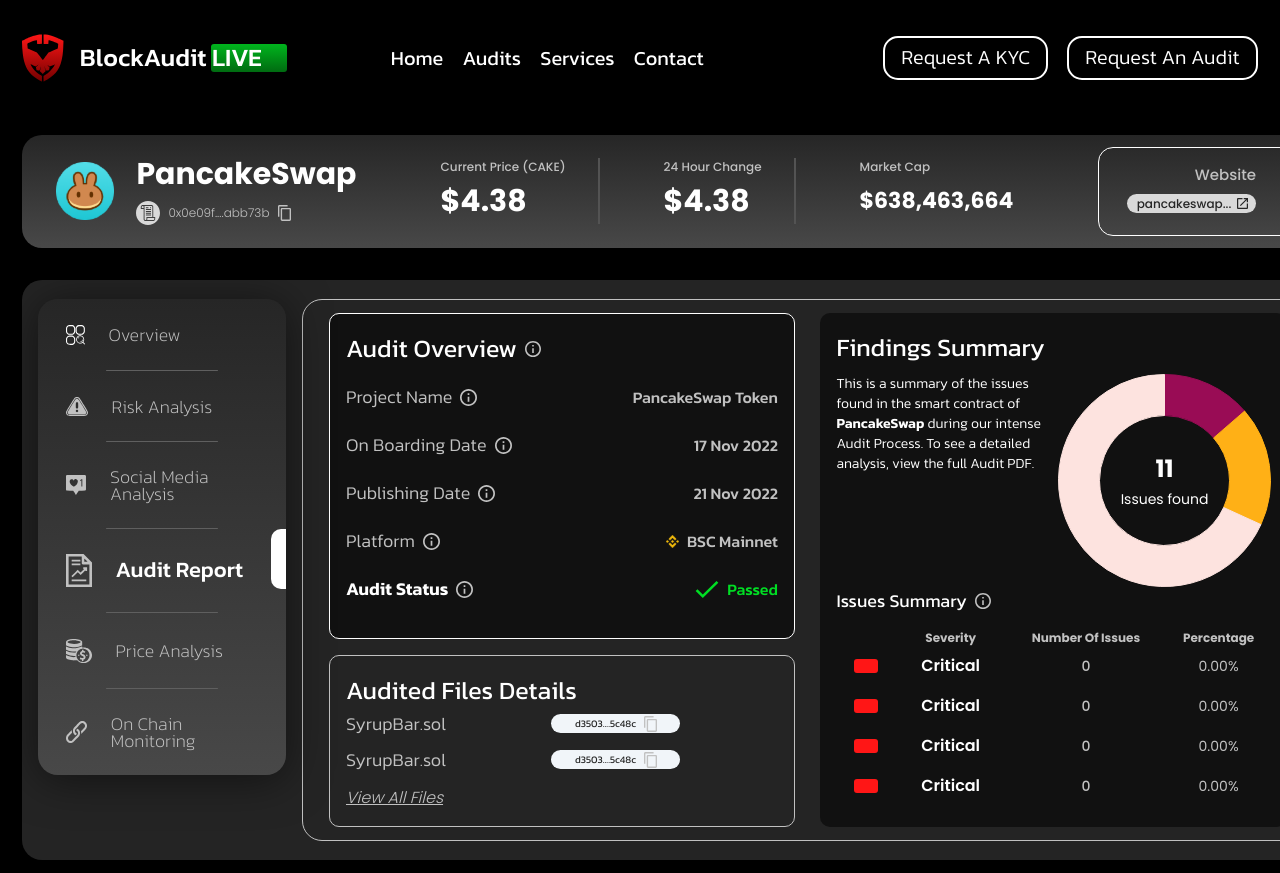
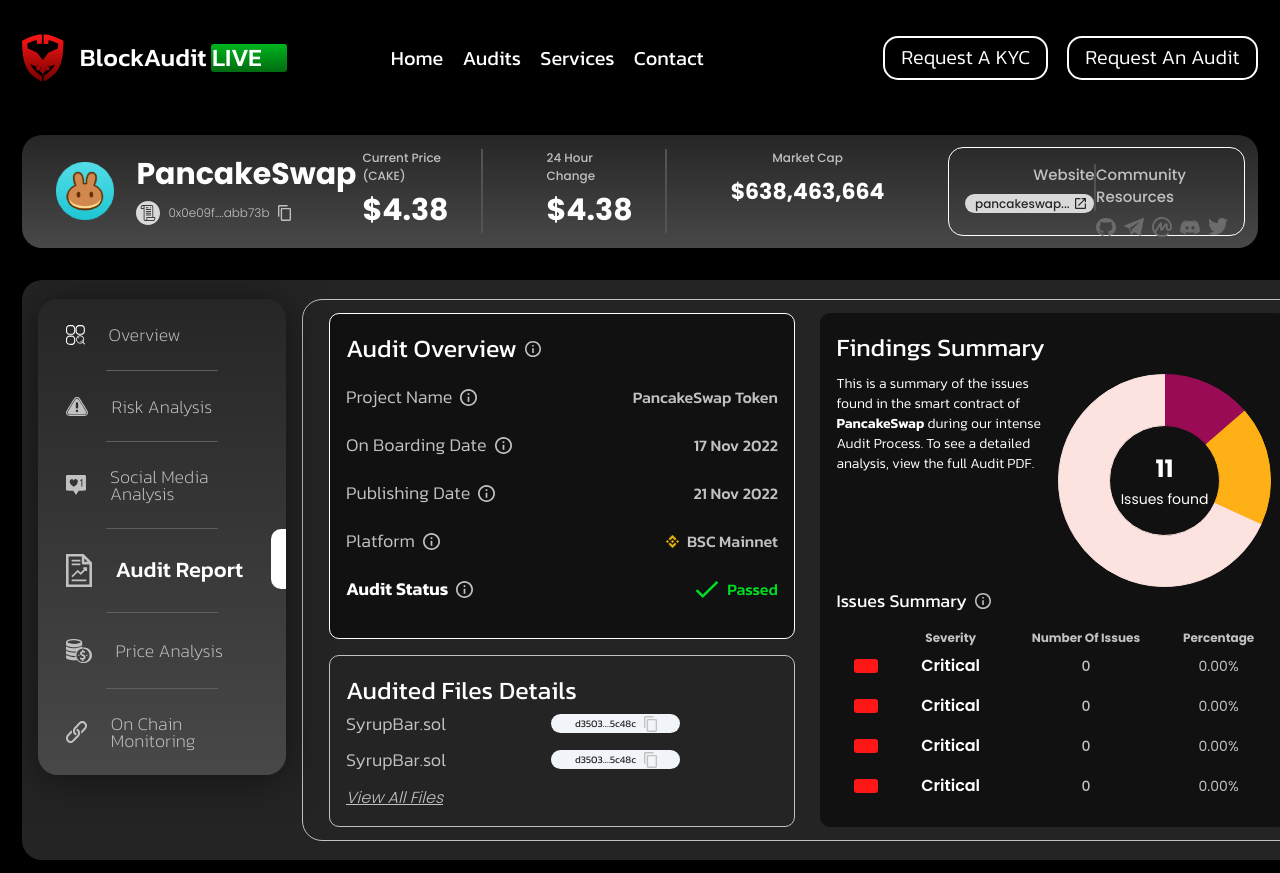
Before and after one commit to gittakisnani/dappdev-updated, a Next.js app: page /audit-report in a window 1280 px wide. Shown: the top 873 px of the page. Built offline with nearby package versions, Linux system fonts and the light colour scheme.

Commit message:
Fixed changes

```diff
--- a/components/content/report/Chart.jsx
+++ b/components/content/report/Chart.jsx
@@ -27,7 +27,7 @@
 
 const options = {
     responsive: true,
-    cutout: 65,
+    cutout:55,
     plugins: {
         legend: {
             display: false
@@ -37,5 +37,5 @@
 
 export default function Chart() {
   const { width } = useWindowSize()
-  return <Doughnut options={{...options, ...(width < 768 && { cutout: 80})}} data={data} />;
+  return <Doughnut options={{...options, ...(width < 540 && { cutout: 80})}} data={data} />;
 }
--- a/components/topbar/Stats.jsx
+++ b/components/topbar/Stats.jsx
@@ -4,11 +4,16 @@
     display: grid;
     grid-template-columns: repeat(3, fit-content(200px));
     gap: 2rem;
+
+    @media (max-width: 768px) {
+    grid-template-columns: repeat(1, fit-content(200px));
+    }
 `
 
 const State = styled.div`
     display: flex;
     flex-direction: column;
+    align-items: center;
     gap: .2rem;
     padding: 0 2rem;
 
@@ -58,11 +63,11 @@
             <p>Current Price (CAKE)</p>
             <h4>$4.38</h4>
         </State>
-        <State className="!hidden md:!flex">
+        <State>
             <p>24 Hour Change</p>
             <h4>$4.38</h4>
         </State>
-        <State className="!hidden md:!flex">
+        <State>
             <p>Market Cap</p>
             <h5>$638,463,664</h5>
         </State>
--- a/components/topbar/TopBar.jsx
+++ b/components/topbar/TopBar.jsx
@@ -1,4 +1,6 @@
+import { useState } from "react"
 import styled from "styled-components"
+import useWindowSize from "../../hooks/useWindowSize"
 import Links from "./links/Links"
 import Stats from "./Stats"
 import User from "./User"
@@ -7,6 +9,7 @@
     display: flex;
     border-radius: 20px;
     background: ${({ theme }) => theme.primaryGradient};
+    flex-direction: column;
     justify-content: space-between;
     gap: 2rem;
     align-items: center;
@@ -18,17 +21,31 @@
 
     @media (min-width: 768px) {
       height: 113px;
+      flex-direction: row;
+    }
+
+    @media (min-width: 1500px) {
       min-width: 1500px;
       max-width: 1700px;
     }
 `
 
 const TopBar = () => {
+  const { width } = useWindowSize();
+  const [showMore, setShowMore] = useState(false);
+  const handleChange = () => {
+    setShowMore(!showMore)
+  }
   return (
     <Container>
         <User />
-        <Stats />
-        <Links />
+        {(width >= 768 || showMore) &&
+          <>
+          <Stats />
+          <Links />
+          </>
+        }
+        {width < 768 && <button onClick={handleChange} className="text-textColorActive">Show {showMore ? 'Less' :'More'}</button>}
     </Container>
   )
 }
--- a/components/topbar/User.jsx
+++ b/components/topbar/User.jsx
@@ -20,9 +20,13 @@
 
 const Username = styled.h2`
     font-weight: 700;
-    font-size: 30px;
+    font-size: 18px;
     line-height: 119.5%;
     color: ${({ theme }) => theme.textColorActive};
+
+    @media (min-width: 768px) {
+        font-size: 30px;
+    }
 `
 
 const LinkWrapper = styled.div`
--- a/components/topbar/links/Links.jsx
+++ b/components/topbar/links/Links.jsx
@@ -13,7 +13,12 @@
     align-content: center;
 
     @media (max-width: 768px) {
-        display: none;
+        width: unset;
+        border: none;
+        flex-direction: column;
+        align-items: center;
+        gap: 20px;
+        margin: 20px 0;
     }
 `
 
--- a/components/topbar/links/social.jsx
+++ b/components/topbar/links/social.jsx
@@ -12,6 +12,10 @@
     flex-direction: column;
     gap: .5rem;
     align-items: flex-end;
+
+    @media (max-width: 768px) {
+        align-items: center;
+    }
 
     > h4 {
         font-weight: 500;
--- a/components/topbar/links/website.jsx
+++ b/components/topbar/links/website.jsx
@@ -7,6 +7,10 @@
     gap: .5rem;
     align-items: flex-end;
 
+
+    @media (max-width: 768px) {
+        align-items: center;
+    }
 
     > h4 {
         font-weight: 500;
```
